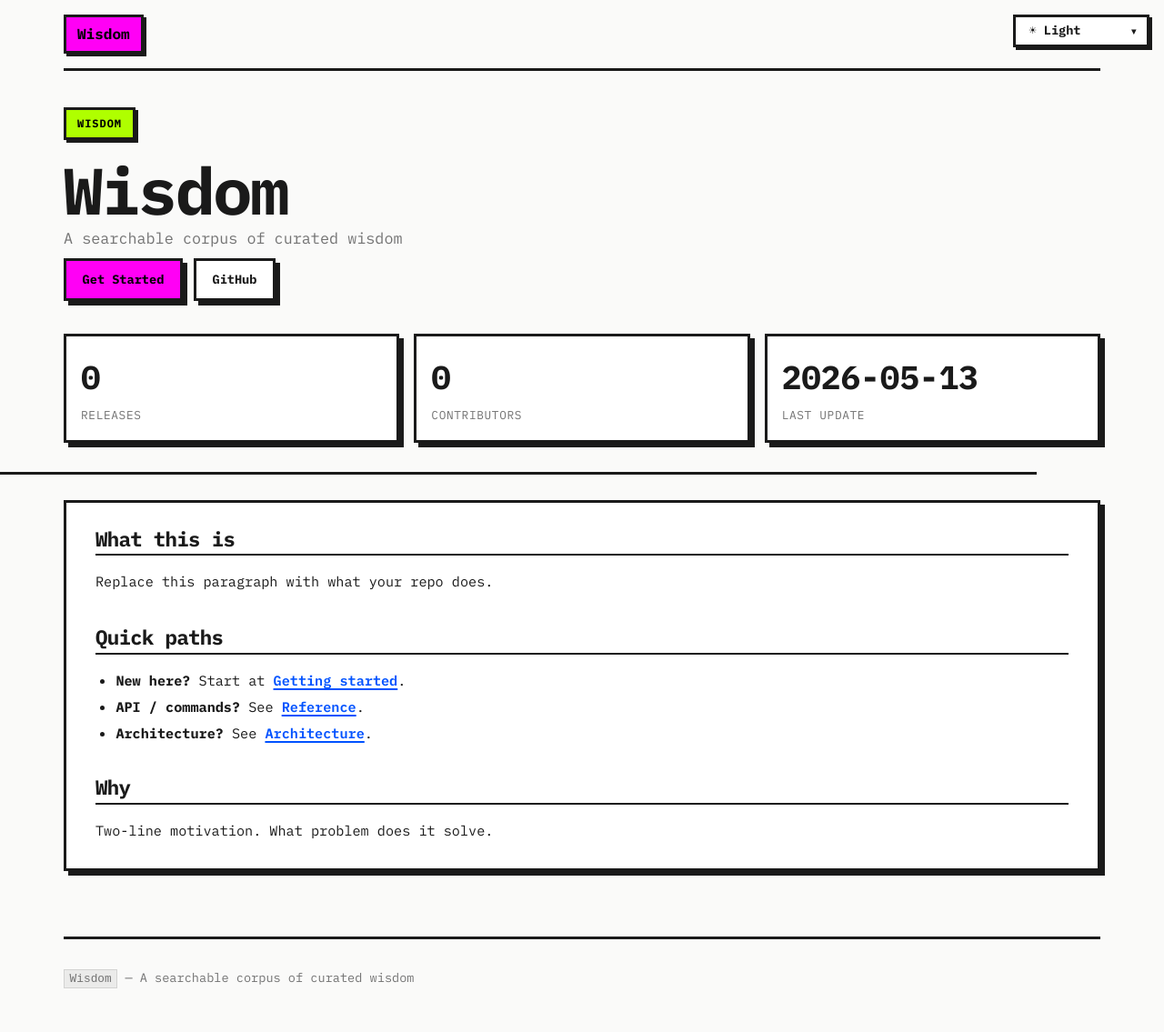
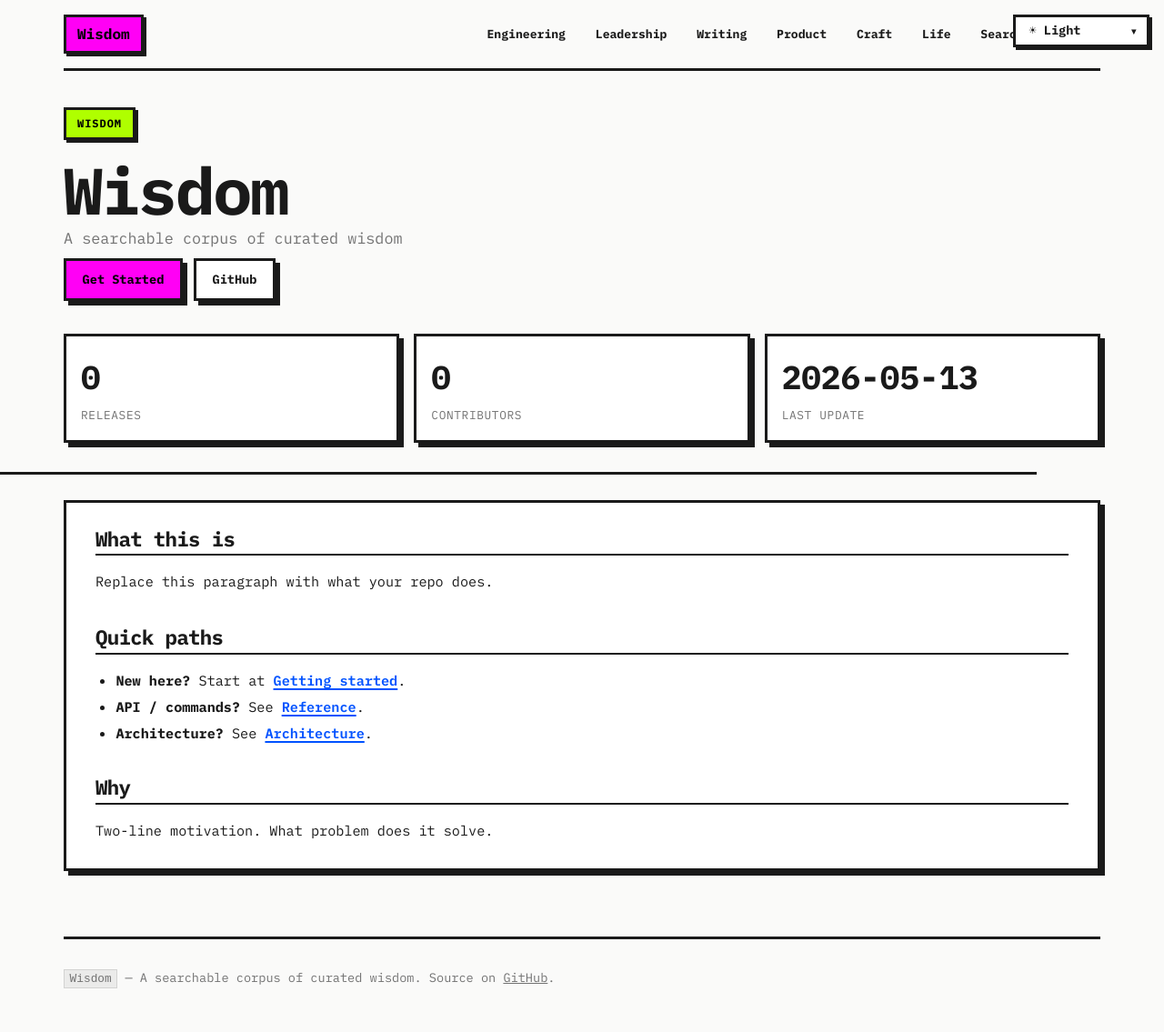
Before and after one commit to amit-t/wisdom, a Jekyll site: the page built from index.md, in a window 1280 px wide. Shown: the whole page at 91% size. Built offline with Jekyll 4.4.1, drawn with Linux system fonts in a browser that asks for light colours; part of the change alters nothing that is shown.

Commit message:
p2: _config.yml — _wisdoms collection + nav + excludes

```diff
--- a/_config.yml
+++ b/_config.yml
@@ -2,6 +2,7 @@ title: Wisdom
 description: A searchable corpus of curated wisdom
 baseurl: /wisdom
 url: https://amit-t.github.io
+github_url: https://github.com/amit-t/wisdom
 theme: null
 
 plugins:
@@ -27,6 +28,31 @@ exclude:
   - README.md
   - LICENSE
   - .github
+  - bin
+  - lib
+  - install.sh
+  - tests
+  - docs/superpowers
+  - .agents
+  - .cache
+  - skills-lock.json
+  - AGENTS.md
+  - CLAUDE.md
+
+nav:
+  - { label: Engineering, href: /buckets/engineering/ }
+  - { label: Leadership,  href: /buckets/leadership/ }
+  - { label: Writing,     href: /buckets/writing/ }
+  - { label: Product,     href: /buckets/product/ }
+  - { label: Craft,       href: /buckets/craft/ }
+  - { label: Life,        href: /buckets/life/ }
+  - { label: Search,      href: /search/ }
+  - { label: About,       href: /about/ }
+
+collections:
+  wisdoms:
+    output: true
+    permalink: /w/:id/
 
 defaults:
   - scope: { path: "" }
@@ -35,3 +61,23 @@ defaults:
   - scope: { path: "index.md" }
     values:
       layout: home
+  - scope: { path: "about.md" }
+    values:
+      layout: page
+      title: About
+      eyebrow: ABOUT
+  - scope: { path: "search.md" }
+    values:
+      layout: page
+      title: Search
+      eyebrow: SEARCH
+  - scope: { type: "wisdoms" }
+    values:
+      layout: wisdom
+
+# Read once at build time so layouts can iterate without re-reading the file.
+# Note: `wisdoms/_categories.yml` is auto-loaded as `site.data.wisdoms.categories`
+# because it lives inside the collection dir but starts with `_`. To make it
+# accessible as `site.categories` we also alias here via include path. The
+# fallback path used in layouts: `site.data.wisdoms.categories` (set by Jekyll
+# convention for `<collection>/_<file>.yml`).
```
